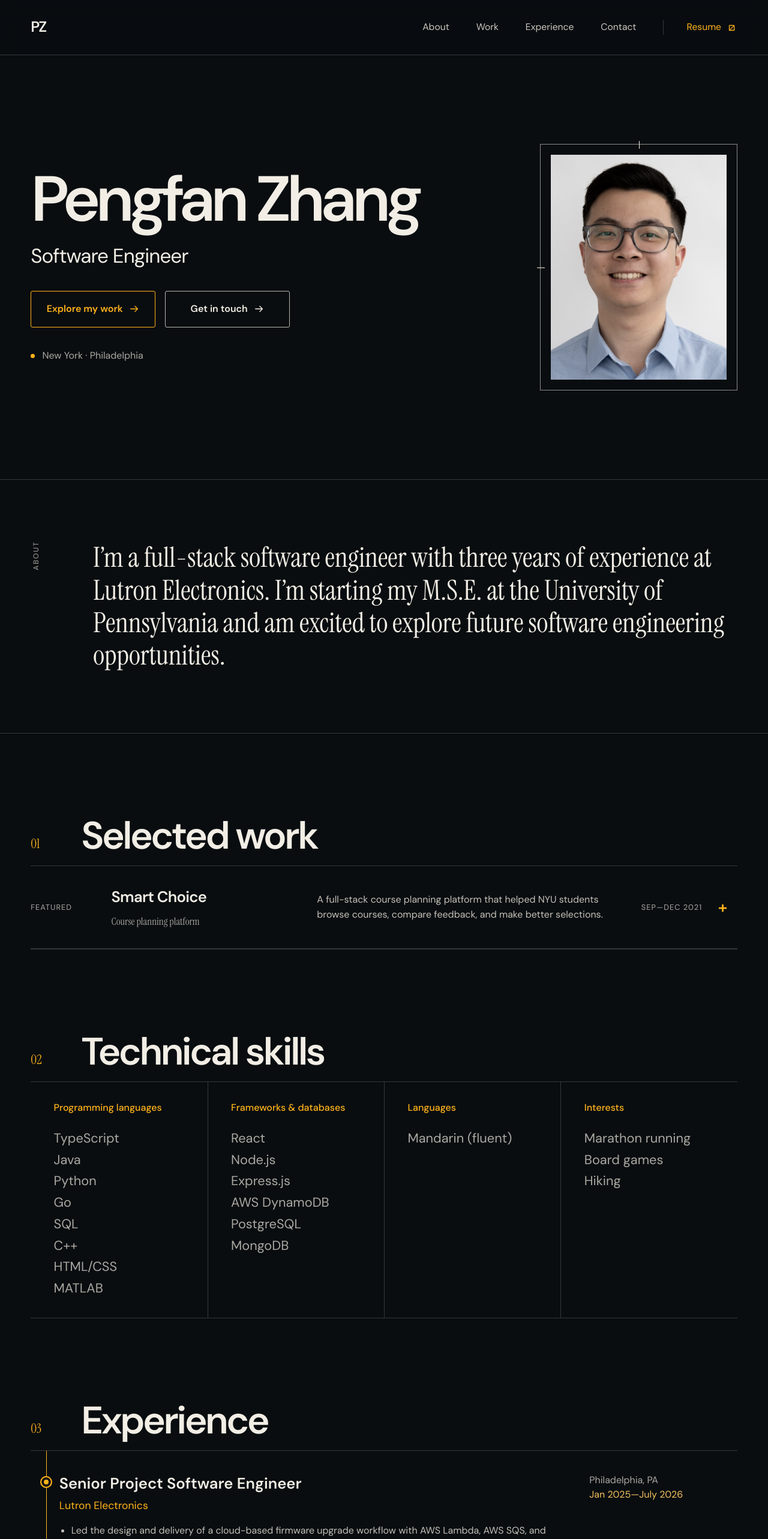
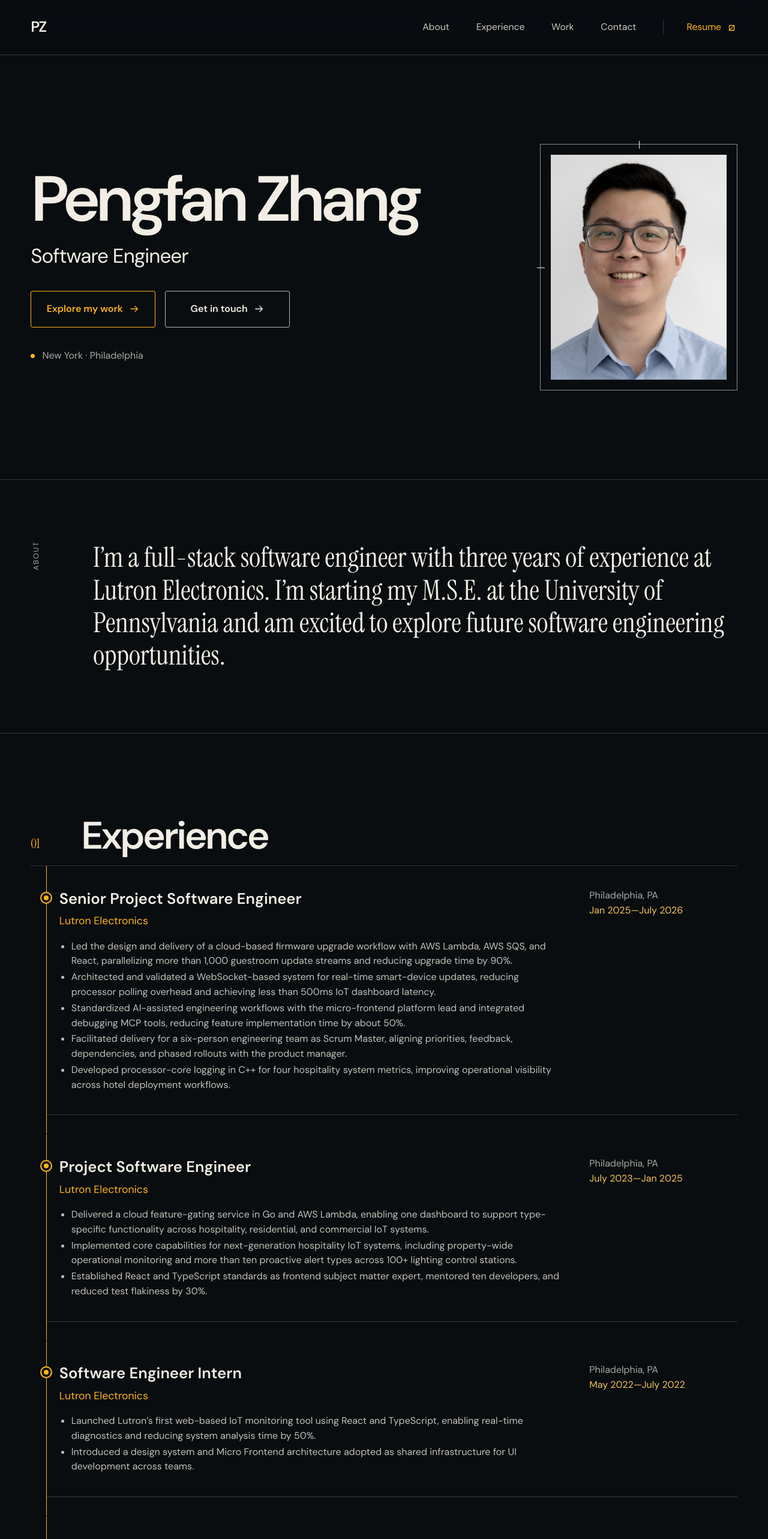
Before and after one commit to PengfanZ/PengfanZ.github.io, a React (Vite) app: page / in a window 1280 px wide. Shown: the top 2566 px of the page at 60% size. Built offline with nearby package versions, Linux system fonts and the light colour scheme.

Commit message:
Move experience ahead of projects

```diff
--- a/src/App.tsx
+++ b/src/App.tsx
@@ -28,9 +28,9 @@ function App() {
         <AppShell.Main id="main-content">
           <HeroSection />
           <AboutSection />
+          <ExperienceSection />
           <WorkSection />
           <SkillsSection />
-          <ExperienceSection />
           <EducationSection />
           <ContactSection />
           <SiteFooter />
--- a/src/layout/SiteHeader.tsx
+++ b/src/layout/SiteHeader.tsx
@@ -13,8 +13,8 @@ import classes from './SiteHeader.module.css'
 
 const navLinks = [
   { label: 'About', href: '#about' },
+  { label: 'Experience', href: '#experience' },
   { label: 'Work', href: '#work' },
-  { label: 'Experience', href: '#experience' },
   { label: 'Contact', href: '#contact' },
 ]
 
--- a/src/sections/ExperienceSection.tsx
+++ b/src/sections/ExperienceSection.tsx
@@ -7,7 +7,7 @@ import classes from './ExperienceSection.module.css'
 export function ExperienceSection() {
   return (
     <Box component="section" className={sectionClasses.section}>
-      <SectionHeading id="experience" number="03">
+      <SectionHeading id="experience" number="01">
         Experience
       </SectionHeading>
       <Timeline
--- a/src/sections/SkillsSection.tsx
+++ b/src/sections/SkillsSection.tsx
@@ -7,7 +7,7 @@ import classes from './SkillsSection.module.css'
 export function SkillsSection() {
   return (
     <Box component="section" className={sectionClasses.section}>
-      <SectionHeading id="skills" number="02">
+      <SectionHeading id="skills" number="03">
         Technical skills
       </SectionHeading>
       <SimpleGrid
--- a/src/sections/WorkSection.tsx
+++ b/src/sections/WorkSection.tsx
@@ -7,7 +7,7 @@ import sectionClasses from './Section.module.css'
 export function WorkSection() {
   return (
     <Box component="section" className={sectionClasses.section}>
-      <SectionHeading id="work" number="01">
+      <SectionHeading id="work" number="02">
         Selected work
       </SectionHeading>
       <ProjectAccordion projects={projects} />
```
